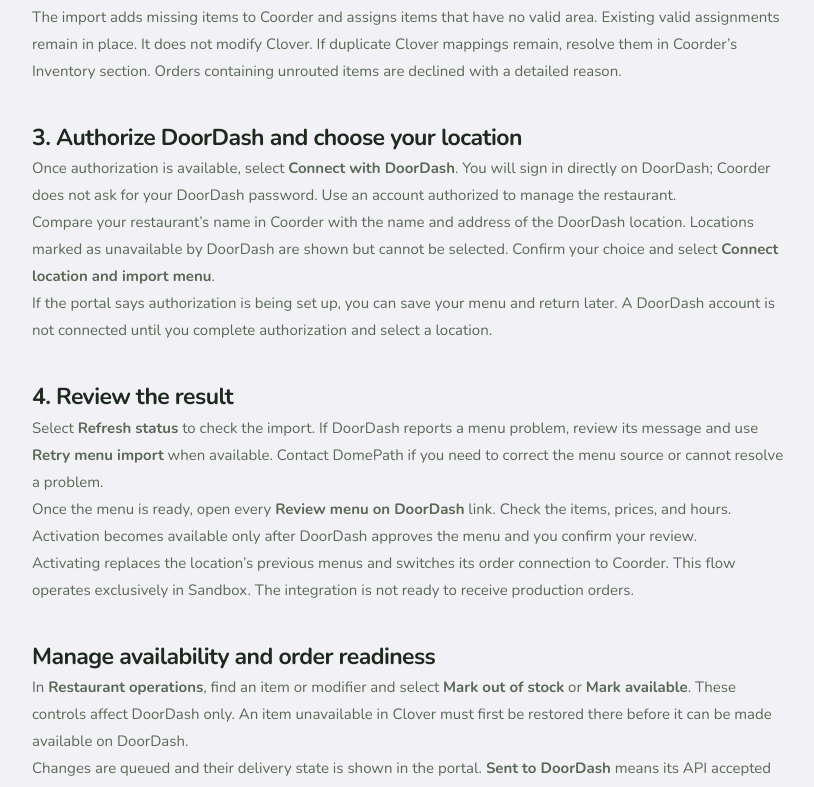
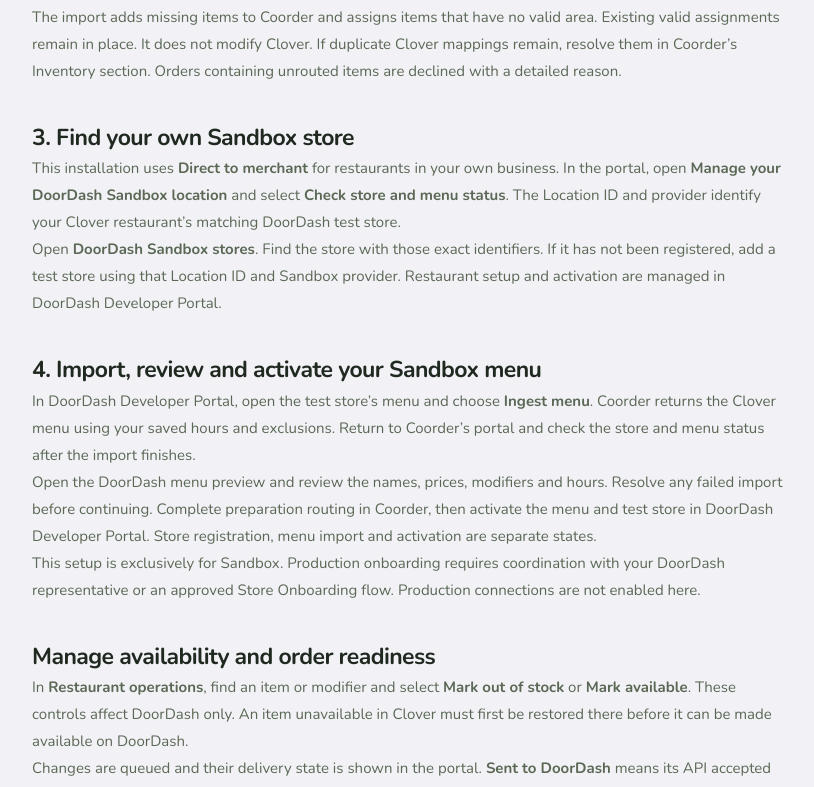
Before and after one commit to adminDomepath/Coorder-Web, a Next.js app: page /connect/doordash/help in a window 1280 px wide. Shown: the part 965-1752 px from the top of the page, without its empty margins (228-1042 px from the left). Built offline with nearby package versions, Linux system fonts and the light colour scheme.

Commit message:
Support direct merchant DoorDash Sandbox setup

```diff
--- /dev/null
+++ b/app/connect/doordash/direct-connection.tsx
@@ -0,0 +1,62 @@
+"use client";
+
+import { useState } from "react";
+
+type DirectStatus = {
+  registered: boolean; locationId: string; providerType: string;
+  isActive?: boolean | null; isPOS?: boolean; storeURL?: string | null;
+  menus: { id: string; name: string; isActive: boolean; isPOS: boolean;
+    previewURL: string | null; latestStatus: string | null;
+    lastSuccessfulUpdate: string | null }[];
+};
+type Props = {
+  locationId: string; providerType: string;
+  request: <T>(action: string, body?: Record<string, unknown>) => Promise<T>;
+};
+
+export default function DirectConnection({ locationId, providerType, request }: Props) {
+  const [status, setStatus] = useState<DirectStatus | null>(null);
+  const [busy, setBusy] = useState(false);
+  const [error, setError] = useState("");
+
+  async function refresh() {
+    setBusy(true); setError("");
+    try { setStatus(await request<DirectStatus>("direct_status")); }
+    catch (failure) { setError(failure instanceof Error ? failure.message : "Could not read DoorDash status."); }
+    finally { setBusy(false); }
+  }
+
+  return <section className="dd-card" aria-busy={busy}>
+    <span className="dd-eyebrow">Your own restaurants · Direct merchant</span>
+    <h2>Manage your DoorDash Sandbox location.</h2>
+    <p>This installation connects restaurants in your own business. Sandbox store setup and activation are managed through DoorDash Developer Portal.</p>
+    <dl><dt>Location ID</dt><dd><code>{locationId}</code></dd>
+      <dt>Provider</dt><dd><code>{providerType}</code></dd></dl>
+    <p>Use these identifiers to find the matching Sandbox store in DoorDash.</p>
+    {error && <p className="dd-alert error" role="alert">{error}</p>}
+    <button type="button" disabled={busy} onClick={() => void refresh()}>
+      {busy ? "Checking DoorDash…" : "Check store and menu status"}
+    </button>
+    <p><a href="https://developer.doordash.com/portal/integration/marketplace/stores" target="_blank" rel="noopener noreferrer">Open DoorDash Sandbox stores ↗</a></p>
+    {status && <div role="status">
+      <h3>{status.registered ? "Location registered on DoorDash" : "Location has not been registered on this provider"}</h3>
+      {status.registered && <>
+        <p>{status.isActive === true ? "Store active" : status.isActive === false ? "Store inactive" : "DoorDash did not report the store’s activation status."}
+          {status.isPOS ? " · POS order protocol enabled" : " · POS order protocol is not enabled"}</p>
+        {status.storeURL && <p><a href={status.storeURL} target="_blank" rel="noopener noreferrer">Open this store on DoorDash ↗</a></p>}
+        {status.menus.length === 0 ? <p>No imported menus are reported yet. In DoorDash Developer Portal, open this store’s menu and select <strong>Ingest menu</strong>. Then return here and check its status again.</p> : status.menus.map(menu => <div className="dd-menu-status" key={menu.id}>
+          <h4>{menu.name}</h4>
+          <p>{menu.isActive ? "Menu active" : "Menu inactive"} · {menu.isPOS ? "POS menu" : "Not a POS menu"}</p>
+          {menu.latestStatus && <p>Latest menu update: <strong>{menu.latestStatus}</strong></p>}
+          {menu.lastSuccessfulUpdate && <p className="dd-caption">Last successful import: {menu.lastSuccessfulUpdate}</p>}
+          {menu.previewURL && <a href={menu.previewURL} target="_blank" rel="noopener noreferrer">Review menu on DoorDash ↗</a>}
+        </div>)}
+      </>}
+    </div>}
+    <h3>Before activating the test store</h3>
+    <ol><li>Save and review your Clover menu and DoorDash hours above.</li>
+      <li>Open Restaurant operations and assign every item to a preparation area.</li>
+      <li>Review the imported menu on DoorDash, then activate the menu and test store from DoorDash Developer Portal.</li></ol>
+    <p className="dd-caption">Production is not enabled. Your production locations must be onboarded with your DoorDash representative or an approved Store Onboarding flow.</p>
+  </section>;
+}
--- a/app/connect/doordash/help/page.tsx
+++ b/app/connect/doordash/help/page.tsx
@@ -17,10 +17,10 @@
       <section><h2>1. Open the portal from Coorder</h2><p>In Coorder, sign in with the account connected to your Clover restaurant. Open <strong>Settings → DoorDash → Generate access code</strong>. Copy the code and open the portal. If DoorDash does not appear in Settings, you need the version of Coorder that includes this flow.</p><p>Enter the code in the portal. It can be used once and expires after 10 minutes. Keep it private: the code grants access to your restaurant’s connection settings. Portal sessions last one hour. Select <strong>Sign out</strong> to end your session.</p></section>
       <section><h2>2. Review your menu and hours</h2><p>Coorder reads the item names, prices, and modifiers from your connected Clover restaurant. Confirm when you want to offer this menu on DoorDash. You can add multiple time intervals per day or leave a day closed.</p><p>Items with variable prices or those requiring special classification need review before they can be sent to DoorDash. You can exclude them from the test menu. Then select <strong>Save and review menu</strong> and open each category to check its items.</p><p>These options affect only the menu prepared for DoorDash. Your inventory, prices, and hours saved in Clover stay unchanged.</p></section>
       <section><h2>Prepare item routing in Coorder</h2><p>After saving your menu, open <strong>Load restaurant operations</strong>. This checks whether every menu item has a unique Coorder item and a valid preparation area. If items are missing or unrouted, choose an existing area and select <strong>Import missing items and assign this area</strong>.</p><p>The import adds missing items to Coorder and assigns items that have no valid area. Existing valid assignments remain in place. It does not modify Clover. If duplicate Clover mappings remain, resolve them in Coorder’s Inventory section. Orders containing unrouted items are declined with a detailed reason.</p></section>
-      <section><h2>3. Authorize DoorDash and choose your location</h2><p>Once authorization is available, select <strong>Connect with DoorDash</strong>. You will sign in directly on DoorDash; Coorder does not ask for your DoorDash password. Use an account authorized to manage the restaurant.</p><p>Compare your restaurant’s name in Coorder with the name and address of the DoorDash location. Locations marked as unavailable by DoorDash are shown but cannot be selected. Confirm your choice and select <strong>Connect location and import menu</strong>.</p><p>If the portal says authorization is being set up, you can save your menu and return later. A DoorDash account is not connected until you complete authorization and select a location.</p></section>
-      <section><h2>4. Review the result</h2><p>Select <strong>Refresh status</strong> to check the import. If DoorDash reports a menu problem, review its message and use <strong>Retry menu import</strong> when available. Contact DomePath if you need to correct the menu source or cannot resolve a problem.</p><p>Once the menu is ready, open every <strong>Review menu on DoorDash</strong> link. Check the items, prices, and hours. Activation becomes available only after DoorDash approves the menu and you confirm your review.</p><p>Activating replaces the location’s previous menus and switches its order connection to Coorder. This flow operates exclusively in Sandbox. The integration is not ready to receive production orders.</p></section>
+      <section><h2>3. Find your own Sandbox store</h2><p>This installation uses <strong>Direct to merchant</strong> for restaurants in your own business. In the portal, open <strong>Manage your DoorDash Sandbox location</strong> and select <strong>Check store and menu status</strong>. The Location ID and provider identify your Clover restaurant’s matching DoorDash test store.</p><p>Open <strong>DoorDash Sandbox stores</strong>. Find the store with those exact identifiers. If it has not been registered, add a test store using that Location ID and Sandbox provider. Restaurant setup and activation are managed in DoorDash Developer Portal.</p></section>
+      <section><h2>4. Import, review and activate your Sandbox menu</h2><p>In DoorDash Developer Portal, open the test store’s menu and choose <strong>Ingest menu</strong>. Coorder returns the Clover menu using your saved hours and exclusions. Return to Coorder’s portal and check the store and menu status after the import finishes.</p><p>Open the DoorDash menu preview and review the names, prices, modifiers and hours. Resolve any failed import before continuing. Complete preparation routing in Coorder, then activate the menu and test store in DoorDash Developer Portal. Store registration, menu import and activation are separate states.</p><p>This setup is exclusively for Sandbox. Production onboarding requires coordination with your DoorDash representative or an approved Store Onboarding flow. Production connections are not enabled here.</p></section>
       <section><h2>Manage availability and order readiness</h2><p>In <strong>Restaurant operations</strong>, find an item or modifier and select <strong>Mark out of stock</strong> or <strong>Mark available</strong>. These controls affect DoorDash only. An item unavailable in Clover must first be restored there before it can be made available on DoorDash.</p><p>Changes are queued and their delivery state is shown in the portal. <strong>Sent to DoorDash</strong> means its API accepted the request. Check DoorDash’s menu preview to confirm the visible result. A queued change has not been confirmed; pending credentials or a delivery error are displayed explicitly.</p><p>Incoming Sandbox orders are validated against current menu prices, modifier selections, availability, and item routing. Accepted orders appear in Coorder’s Kanban and the assigned Display areas. Quantities, modifiers, and special instructions are preserved. This rollout supports new orders for immediate preparation. Orders explicitly flagged as scheduled are declined; a scheduled-order workflow is not available yet.</p><p>Mark items cooked in Display or delivered in Kanban as your team finishes preparation. When every item is ready, Coorder automatically queues the order-ready signal. The portal shows whether it was sent or is waiting for configuration. Valid Marketplace credentials are required to send ready signals and availability changes.</p></section>
-      <section><h2>If your restaurant is missing or you do not have permission</h2><p>Authorize again with an account that has management access to that location. If the location is still missing, contact DoorDash to review your access. An account without the required permissions should not be treated as a new restaurant.</p><p>If you do not yet have a restaurant on DoorDash, contact DomePath before continuing with signup. This version of the portal supports existing restaurants in DoorDash Sandbox.</p></section>
+      <section><h2>If your restaurant or menu is missing</h2><p>Check that the DoorDash test store uses the Location ID and provider shown in Coorder. Sign in to DoorDash Developer Portal using an administrator account for your own business. A missing location, inactive menu or failed import does not mean the connection is ready.</p><p>If your restaurant has not yet joined DoorDash, complete merchant signup directly with DoorDash before arranging production onboarding. This portal does not submit a production onboarding request.</p></section>
       <section><h2>Availability and support</h2><p>To pause your restaurant or manage its availability, use <a href="https://www.doordash.com/merchant/" target="_blank" rel="noopener noreferrer">DoorDash Merchant Portal</a>. Signing out of Coorder does not pause DoorDash.</p><p>For help with Coorder or your menu, email <a href="mailto:leonardo.arias@domepath.com?subject=Coorder%20DoorDash%20help">leonardo.arias@domepath.com</a>. Include the restaurant’s name and the message shown in the portal. Do not send passwords or access codes.</p></section>
       <a className="dd-help-cta" href={sitePath("/connect/doordash/")}>Open the connection portal →</a>
     </article>
--- a/app/connect/doordash/portal.tsx
+++ b/app/connect/doordash/portal.tsx
@@ -3,6 +3,7 @@
 import { useCallback, useEffect, useRef, useState, type FormEvent } from "react";
 import { sitePath } from "../../site-path";
 import DoorDashOperations from "./operations";
+import DirectConnection from "./direct-connection";
 
 const endpoint = "https://us-west1-domepath-coorder.cloudfunctions.net/doorDashPortal";
 const sessionKey = "coorder.doordash.portal.session";
@@ -18,6 +19,7 @@
 };
 type PortalStatus = {
   merchant: { id: string; name: string; environment: string };
+  onboardingMode: "ssio" | "direct"; providerType: string;
   providerReady: boolean; authorized: boolean;
   onboarding: MenuStatus | null; onboardingPending: boolean;
   preparation: { configured: boolean; openHours: Hour[]; excludedItemIds: string[];
@@ -135,7 +137,8 @@
     setReviewed(false);
   });
   const hasOnboarding = Boolean(status?.onboarding || status?.onboardingPending);
-  const currentStep = !token ? 0 : !hasOnboarding ? (status?.authorized ? 2 : 1) : 3;
+  const isDirect = status?.onboardingMode === "direct";
+  const currentStep = !token ? 0 : isDirect ? (status.preparation.configured ? 2 : 1) : !hasOnboarding ? (status?.authorized ? 2 : 1) : 3;
   const allItems = preview?.menus.flatMap((menu) => menu.menu.categories.flatMap((category) => category.items)) ?? [];
 
   return (
@@ -150,10 +153,10 @@
       <div className="dd-intro">
         <span className="dd-badge">DoorDash · Sandbox</span>
         <h1>Your restaurant,<br /><span>connected to DoorDash.</span></h1>
-        <p>Review your Clover menu, choose your location, and follow your connection progress in one place.</p>
+        <p>Review your Clover menu, prepare your kitchen, and manage your own restaurant’s DoorDash Sandbox connection.</p>
       </div>
       <ol className="dd-steps" aria-label="Connection steps">
-        {["Access Coorder", "Prepare menu", "Choose location", "Review and activate"].map((label, i) => (
+        {(isDirect ? ["Access Coorder", "Prepare menu", "Restaurant operations", "Review DoorDash"] : ["Access Coorder", "Prepare menu", "Choose location", "Review and activate"]).map((label, i) => (
           <li key={label} className={currentStep === i ? "current" : currentStep > i ? "complete" : ""}
             aria-current={currentStep === i ? "step" : undefined}>
             <span>{currentStep > i ? "✓" : i + 1}</span>{label}
@@ -248,7 +251,7 @@
                   </div>)}
                 </details>)}
               </div>}
-              {!status.providerReady ? <div className="dd-card dd-pending">
+              {isDirect ? <DirectConnection locationId={status.merchant.id} providerType={status.providerType} request={api} /> : !status.providerReady ? <div className="dd-card dd-pending">
                 <span className="dd-eyebrow">Next step</span><h2>DoorDash authorization is being set up.</h2>
                 <p>You can save and review your menu. Connecting your DoorDash account will be available once Sandbox setup is complete.</p>
                 <a href="mailto:leonardo.arias@domepath.com?subject=Coorder%20DoorDash%20connection">Ask DomePath for an update ↗</a>
```
